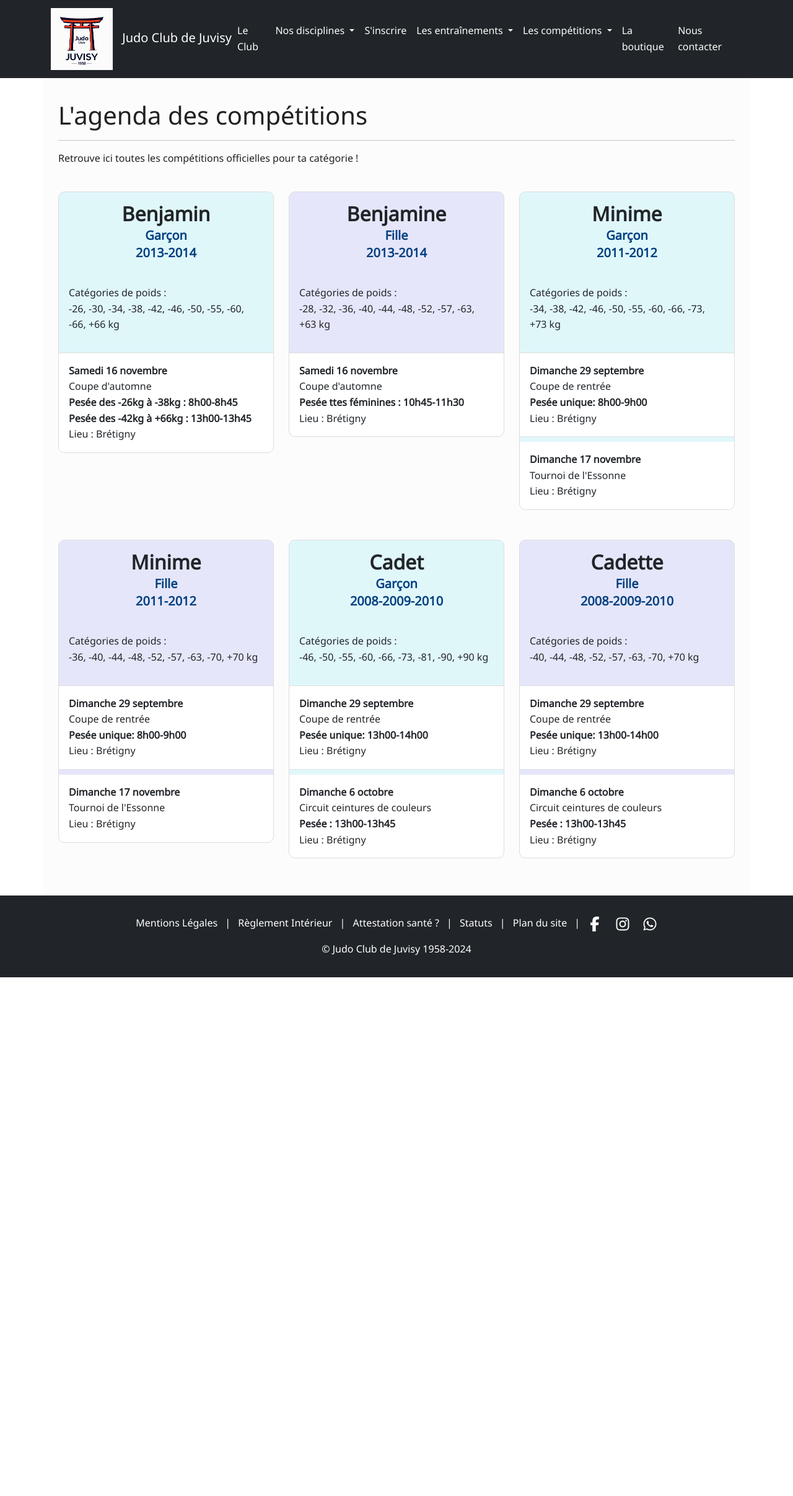
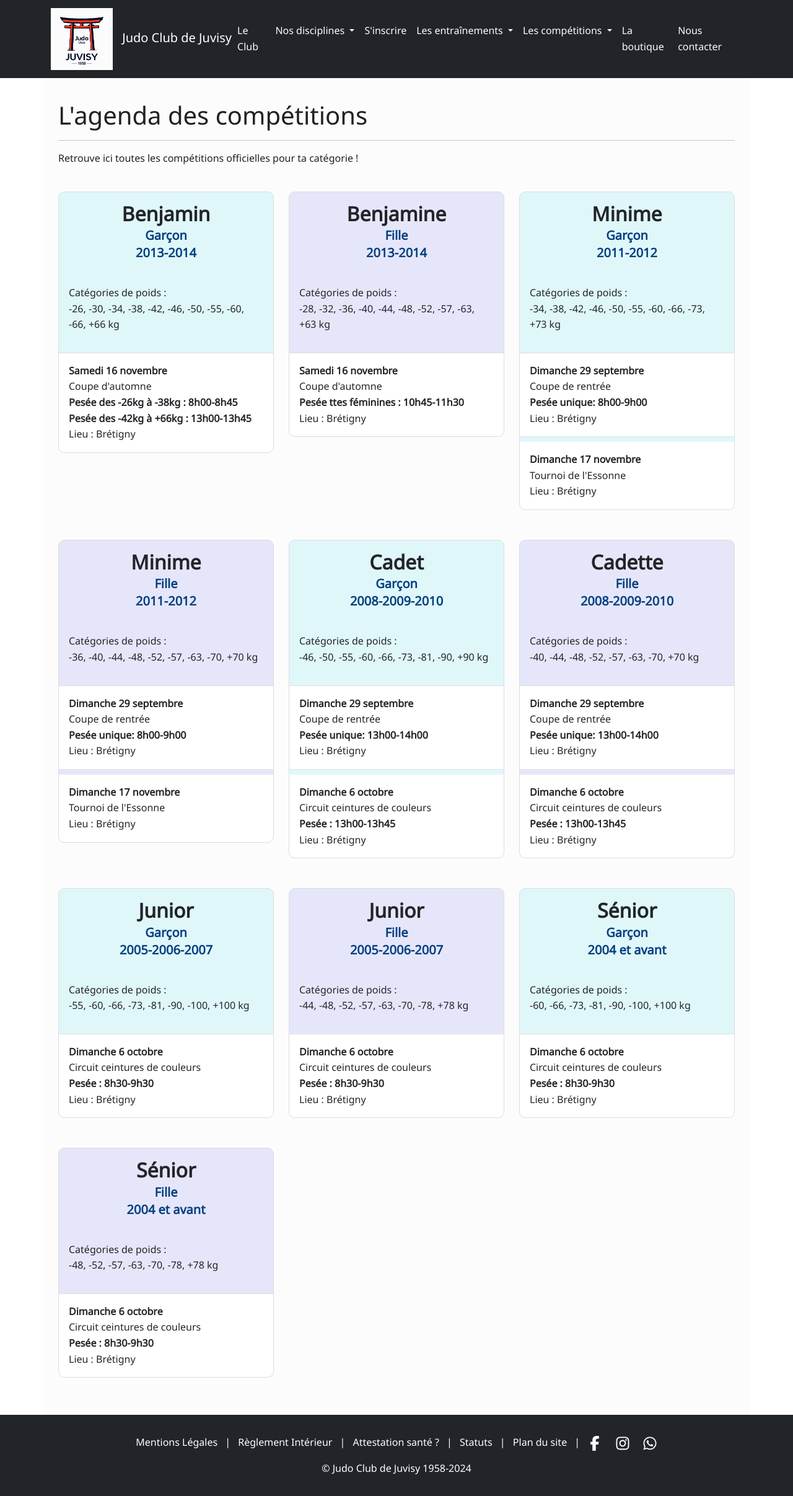
Before and after one commit to JudoClubJuvisy/website2, a Jekyll site: the page built from agenda-competitions.html, in a window 1280 px wide. Shown: the whole page at 62% size. Built offline with Jekyll 4.4.1, drawn with Linux system fonts in a browser that asks for light colours; before the commit the page ends 1577 px from its top, so only the background shows below that.

Commit message:
ajout des catégories junior et sénior

```diff
--- a/agenda-competitions.html
+++ b/agenda-competitions.html
@@ -157,6 +157,90 @@ title: Agenda des Compétitions | Judo Club de Juvisy
                 </div>
             </div>
 
+            <!-- Junior Masculin -->
+            <div class="col">
+                <div class="card" style="background-color: #E0F7FA;">
+                    <div class="card-body">
+                        <h2 class="card-title text-center">Junior</h2>
+                        <h3 class="card-subtitle mb-2 text-center">Garçon</h3>
+						<h3 class="card-subtitle mb-2 text-center">2005-2006-2007</h3>
+                    </div>
+                    <div class="card-body">
+                        <p>Catégories de poids :<br>-55, -60, -66, -73, -81, -90, -100, +100 kg</p>
+                    </div>
+                    <ul class="list-group list-group-flush">
+						<li class="list-group-item competition-event">
+							<Strong>Dimanche 6 octobre</Strong><br>Circuit ceintures de couleurs<br>
+							<Strong>Pesée : 8h30-9h30</Strong><br>
+							Lieu : Brétigny
+						</li>
+                    </ul>
+                </div>
+            </div>
+
+            <!-- Junior Féminine -->
+            <div class="col">
+                <div class="card" style="background-color: #E6E6FA;">
+                    <div class="card-body">
+                        <h2 class="card-title text-center">Junior</h2>
+                        <h3 class="card-subtitle mb-2 text-center">Fille</h3>
+						<h3 class="card-subtitle mb-2 text-center">2005-2006-2007</h3>
+                    </div>
+                    <div class="card-body">
+                        <p>Catégories de poids :<br>-44, -48, -52, -57, -63, -70, -78, +78 kg</p>
+                    </div>
+                    <ul class="list-group list-group-flush">
+                        <li class="list-group-item competition-event">
+							<Strong>Dimanche 6 octobre</Strong><br>Circuit ceintures de couleurs<br>
+							<Strong>Pesée : 8h30-9h30</Strong><br>
+							Lieu : Brétigny
+						</li>
+                    </ul>
+                </div>
+            </div>
+
+            <!-- Sénior Masculin -->
+            <div class="col">
+                <div class="card" style="background-color: #E0F7FA;">
+                    <div class="card-body">
+                        <h2 class="card-title text-center">Sénior</h2>
+                        <h3 class="card-subtitle mb-2 text-center">Garçon</h3>
+						<h3 class="card-subtitle mb-2 text-center">2004 et avant</h3>
+                    </div>
+                    <div class="card-body">
+                        <p>Catégories de poids :<br>-60, -66, -73, -81, -90, -100, +100 kg</p>
+                    </div>
+                    <ul class="list-group list-group-flush">
+						<li class="list-group-item competition-event">
+							<Strong>Dimanche 6 octobre</Strong><br>Circuit ceintures de couleurs<br>
+							<Strong>Pesée : 8h30-9h30</Strong><br>
+							Lieu : Brétigny
+						</li>
+                    </ul>
+                </div>
+            </div>
+
+            <!-- Sénior Féminine -->
+            <div class="col">
+                <div class="card" style="background-color: #E6E6FA;">
+                    <div class="card-body">
+                        <h2 class="card-title text-center">Sénior</h2>
+                        <h3 class="card-subtitle mb-2 text-center">Fille</h3>
+						<h3 class="card-subtitle mb-2 text-center">2004 et avant</h3>
+                    </div>
+                    <div class="card-body">
+                        <p>Catégories de poids :<br>-48, -52, -57, -63, -70, -78, +78 kg</p>
+                    </div>
+                    <ul class="list-group list-group-flush">
+                        <li class="list-group-item competition-event">
+							<Strong>Dimanche 6 octobre</Strong><br>Circuit ceintures de couleurs<br>
+							<Strong>Pesée : 8h30-9h30</Strong><br>
+							Lieu : Brétigny
+						</li>
+                    </ul>
+                </div>
+            </div>
+
         </div>
     </section>
 </div>
--- a/assets/css/styles.css
+++ b/assets/css/styles.css
@@ -535,7 +535,7 @@ footer {
 }
 @media (max-width: 1200px) {
   .competition-event {
-    font-size: 0.95rem;
+    font-size: 0.9rem;
     padding: 0.9rem;
   }
 }
@@ -547,14 +547,14 @@ footer {
 }
 @media (max-width: 768px) {
   .competition-event {
-    font-size: 1rem;
-    padding: 0.7rem;
+    font-size: 1.1rem;
+    padding: 0.8rem;
   }
 }
 @media (max-width: 576px) {
   .competition-event {
-    font-size: 0.95rem;
-    padding: 0.6rem;
+    font-size: 1.05rem;
+    padding: 0.8rem;
   }
 }
 
```
